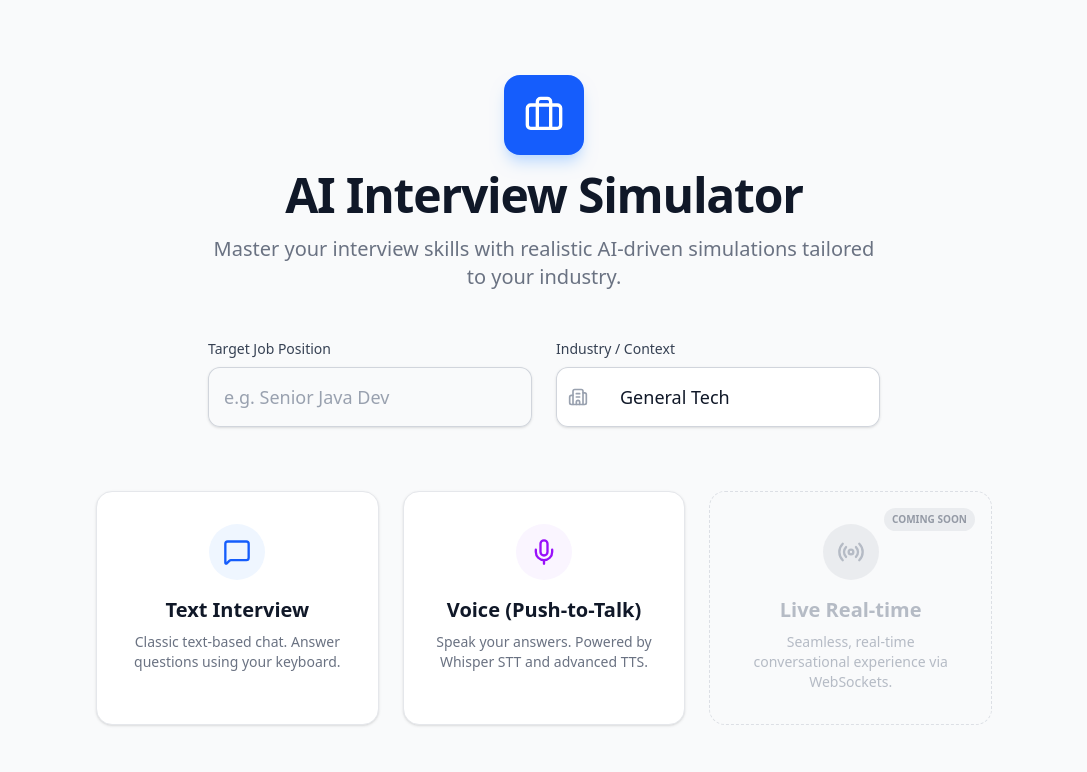
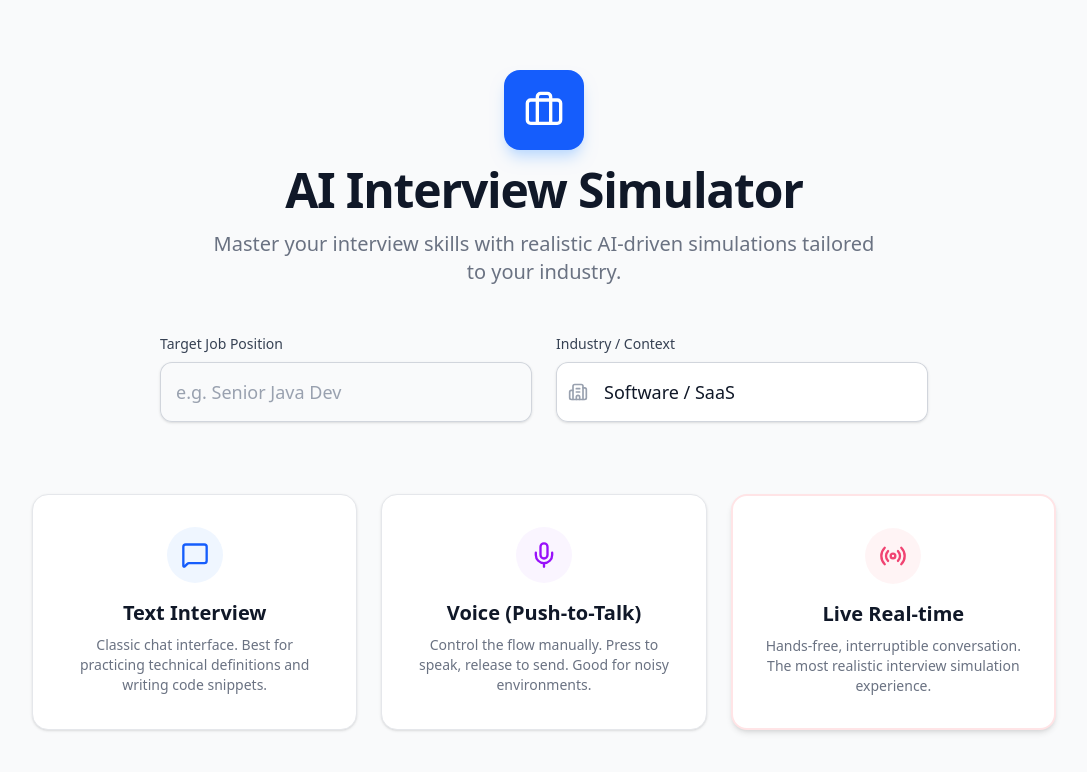
Before and after one commit to berkyalkn/adaptive-interview-agent, a Next.js app in the folder frontend/: page / in a window 1280 px wide. Shown: the top 772 px of the page, without its empty margins (96-1183 px from the left). Built offline with nearby package versions, Linux system fonts and the light colour scheme.

Commit message:
refactor(frontend): update landing page to support new voice architecture

```diff
--- a/frontend/app/page.tsx
+++ b/frontend/app/page.tsx
@@ -2,23 +2,29 @@
 
 import { useState } from "react";
 import { useRouter } from "next/navigation";
-import { Briefcase, MessageSquare, Mic, Radio, Building2 } from "lucide-react";
+import { Briefcase, MessageSquare, Mic, Radio, Building2, Sparkles } from "lucide-react";
 
 export default function LandingPage() {
   const router = useRouter();
   const [jobRole, setJobRole] = useState("");
-  const [companyContext, setCompanyContext] = useState("General Tech");
+  const [companyContext, setCompanyContext] = useState("Software / SaaS");
 
-
-const industries = [
-    "General Tech",
+  const industries = [
+    "Software / SaaS",
     "Fintech / Banking",
+    "Gaming / GameDev",
     "E-commerce / Retail",
+    "Cybersecurity / Defense",
+    "Data / AI & Analytics",
     "Healthcare / MedTech",
-    "Gaming / GameDev",
-    "Cybersecurity / Defense",
-    "Startup / SaaS",
-];
+    "Digital Marketing / AdTech",
+    "Creative Agencies / Design",
+    "Construction / Architecture",
+    "Manufacturing / Industry 4.0",
+    "Education / EdTech",
+    "Consulting / Strategy",
+    "Government / Public Sector"
+  ];
 
   const handleStart = (mode: "text" | "voice-ptt" | "voice-live") => {
     if (!jobRole.trim()) {
@@ -30,12 +36,13 @@ const industries = [
       role: jobRole,
       context: companyContext,
     });
+
     router.push(`/interview/${mode}?${params.toString()}`);
   };
 
   return (
     <div className="min-h-screen bg-gray-50 flex flex-col items-center justify-center p-4">
-      <div className="max-w-4xl w-full space-y-12">
+      <div className="max-w-5xl w-full space-y-12">
 
         <div className="text-center space-y-4">
           <div className="mx-auto h-20 w-20 bg-blue-600 rounded-2xl flex items-center justify-center shadow-lg shadow-blue-200">
@@ -49,7 +56,7 @@ const industries = [
           </p>
         </div>
 
-        <div className="max-w-2xl mx-auto grid grid-cols-1 md:grid-cols-2 gap-6">
+        <div className="max-w-3xl mx-auto grid grid-cols-1 md:grid-cols-2 gap-6">
 
           <div>
             <label className="block text-sm font-medium text-gray-700 mb-2">
@@ -77,7 +84,7 @@ const industries = [
               <select
                 value={companyContext}
                 onChange={(e) => setCompanyContext(e.target.value)}
-                className="block w-full rounded-xl border-0 py-4 pl-16 text-gray-900 shadow-sm ring-1 ring-inset ring-gray-300 focus:ring-2 focus:ring-inset focus:ring-blue-600 text-lg bg-white appearance-none"
+                className="block w-full rounded-xl border-0 py-4 pl-12 pr-10 text-gray-900 shadow-sm ring-1 ring-inset ring-gray-300 focus:ring-2 focus:ring-inset focus:ring-blue-600 text-lg bg-white appearance-none cursor-pointer"
               >
                 {industries.map((ind) => (
                   <option key={ind} value={ind}>
@@ -89,7 +96,7 @@ const industries = [
           </div>
         </div>
 
-        <div className="grid grid-cols-1 md:grid-cols-3 gap-6 pt-4">
+        <div className="grid grid-cols-1 md:grid-cols-3 gap-6 pt-6">
 
           <button
             onClick={() => handleStart("text")}
@@ -100,37 +107,35 @@ const industries = [
             </div>
             <h3 className="text-xl font-bold text-gray-900 mb-2">Text Interview</h3>
             <p className="text-gray-500 text-sm">
-              Classic text-based chat. Answer questions using your keyboard.
+              Classic chat interface. Best for practicing technical definitions and writing code snippets.
             </p>
           </button>
 
           <button
             onClick={() => handleStart("voice-ptt")}
-            className="group relative flex flex-col items-center p-8 bg-white rounded-2xl shadow-sm border border-gray-200 hover:border-blue-500 hover:shadow-xl transition-all duration-300 text-center"
+            className="group relative flex flex-col items-center p-8 bg-white rounded-2xl shadow-sm border border-gray-200 hover:border-purple-500 hover:shadow-xl transition-all duration-300 text-center"
           >
             <div className="h-14 w-14 bg-purple-50 text-purple-600 rounded-full flex items-center justify-center mb-4 group-hover:bg-purple-600 group-hover:text-white transition-colors">
               <Mic className="h-7 w-7" />
             </div>
             <h3 className="text-xl font-bold text-gray-900 mb-2">Voice (Push-to-Talk)</h3>
             <p className="text-gray-500 text-sm">
-              Speak your answers. Powered by Whisper STT and advanced TTS.
+              Control the flow manually. Press to speak, release to send. Good for noisy environments.
             </p>
           </button>
 
           <button
-            disabled
-            className="group relative flex flex-col items-center p-8 bg-gray-50 rounded-2xl border border-dashed border-gray-300 opacity-70 cursor-not-allowed"
+            onClick={() => handleStart("voice-live")}
+            className="group relative flex flex-col items-center p-8 bg-white rounded-2xl shadow-md border-2 border-rose-100 hover:border-rose-500 hover:shadow-2xl hover:scale-105 transition-all duration-300 text-center"
           >
-            <div className="h-14 w-14 bg-gray-200 text-gray-400 rounded-full flex items-center justify-center mb-4">
+
+            <div className="h-14 w-14 bg-rose-50 text-rose-600 rounded-full flex items-center justify-center mb-4 group-hover:bg-rose-600 group-hover:text-white transition-colors animate-pulse group-hover:animate-none">
               <Radio className="h-7 w-7" />
             </div>
-            <h3 className="text-xl font-bold text-gray-400 mb-2">Live Real-time</h3>
-            <p className="text-gray-400 text-sm">
-              Seamless, real-time conversational experience via WebSockets.
+            <h3 className="text-xl font-bold text-gray-900 mb-2">Live Real-time</h3>
+            <p className="text-gray-500 text-sm">
+              Hands-free, interruptible conversation. The most realistic interview simulation experience.
             </p>
-            <span className="absolute top-4 right-4 text-[10px] font-bold bg-gray-200 text-gray-500 px-2 py-1 rounded-full">
-              COMING SOON
-            </span>
           </button>
 
         </div>
```
